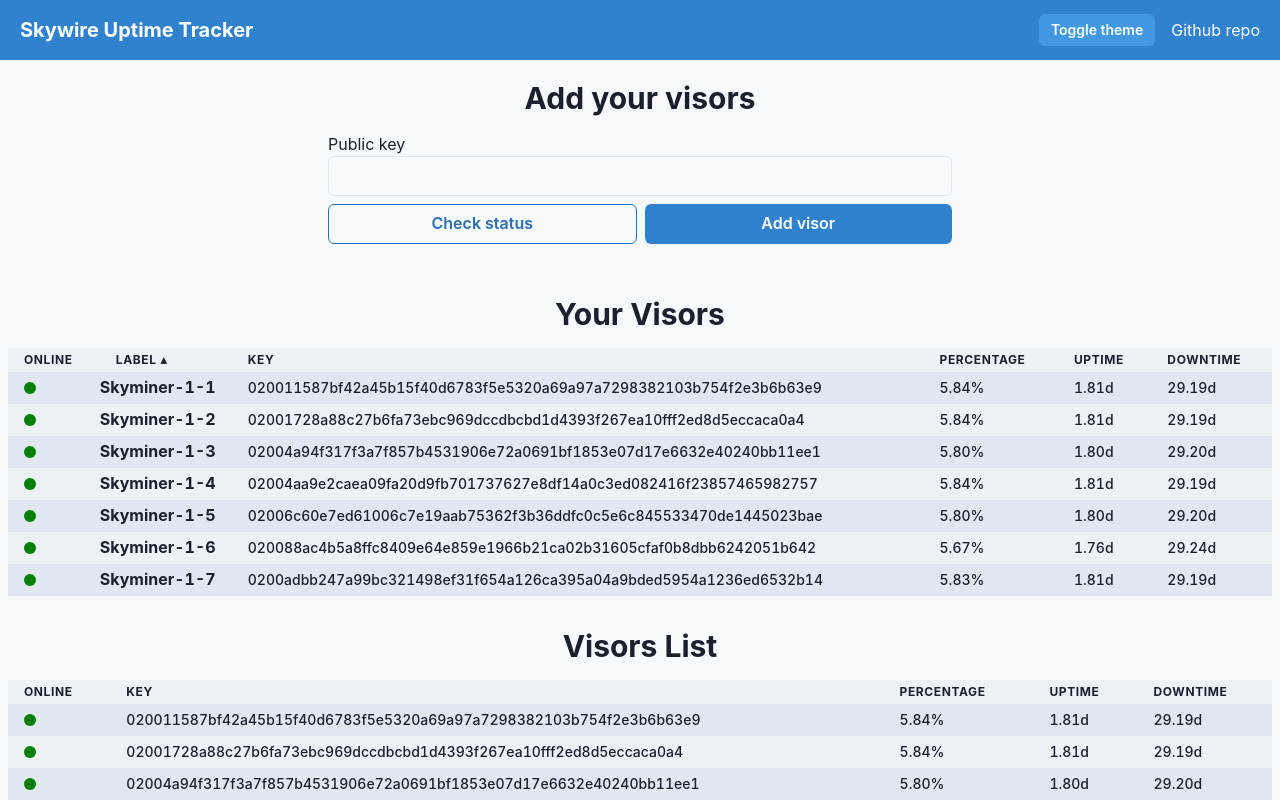
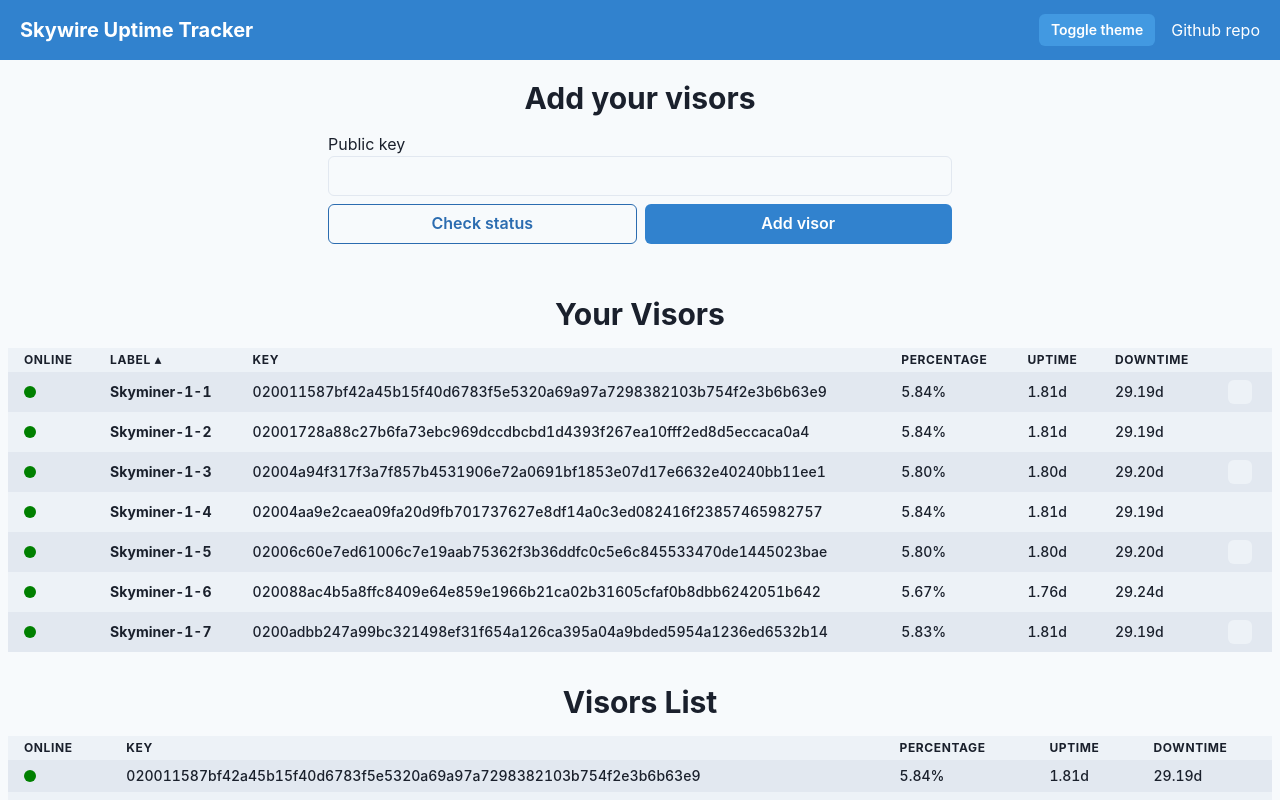
Before and after one commit to madeinchema/skywire-uptime-tracker, a Next.js app: page / in a window 1280 px wide. Shown: the top 800 px of the page. Built offline with nearby package versions, Linux system fonts and the light colour scheme.

Commit message:
add & handle visorRemoval button + minor table fixes

```diff
--- a/components/VisorsTable.tsx
+++ b/components/VisorsTable.tsx
@@ -10,12 +10,15 @@
   Editable,
   EditablePreview,
   EditableInput,
+  IconButton,
 } from '@chakra-ui/react'
+import { useDispatch } from 'react-redux'
 import {
   formatPercentage,
   formatSecsToDays,
 } from '../utils/functions/dataFormatter'
 import { VisorUptime, MyVisorUptime, VisorKey, VisorLabel } from '../interfaces'
+import { removeVisor } from '../state/slices/myVisorsSlice'
 
 type VisorFromDataSource = VisorUptime | MyVisorUptime
 type DataSource = VisorUptime[] | MyVisorUptime[]
@@ -32,6 +35,11 @@
   const areVisorsWithLabel = (
     dataToCheck: DataSource
   ): dataToCheck is DataSource => dataToCheck.some((visor) => 'label' in visor)
+  const dispatch = useDispatch()
+
+  const handleVisorRemoval = (key: VisorKey): void => {
+    dispatch(removeVisor({ key }))
+  }
 
   return (
     <Container px={2} maxW="container.xl">
@@ -45,13 +53,14 @@
               <Th isNumeric>Percentage</Th>
               <Th isNumeric>Uptime</Th>
               <Th isNumeric>Downtime</Th>
+              {dataSource && areVisorsWithLabel(dataSource) && <Th />}
             </Tr>
           </Thead>
           <Tbody>
             {dataSource &&
               dataSource.map((visor: VisorFromDataSource) => {
                 // TODO: Can this check be done at the dataSource level?
-                const isVisorWithLabel = (
+                const isMyVisor = (
                   visorToCheck: VisorFromDataSource
                 ): visorToCheck is MyVisorUptime => 'label' in visorToCheck
                 const formattedVisorData = {
@@ -70,7 +79,9 @@
                         bgColor={visor.online ? 'green' : 'red'}
                       />
                     </Td>
-                    {isVisorWithLabel(visor) && (
+
+                    {isMyVisor(visor) && (
+                      <Td>
                         <Editable
                           fontWeight="700"
                           defaultValue={visor.label}
@@ -81,6 +92,7 @@
                           <EditablePreview />
                           <EditableInput />
                         </Editable>
+                      </Td>
                     )}
                     <Td wordBreak="break-all" minW="320px">
                       {visor.key}
@@ -88,6 +100,17 @@
                     <Td isNumeric>{formattedVisorData.percentage}</Td>
                     <Td isNumeric>{formattedVisorData.uptime}</Td>
                     <Td isNumeric>{formattedVisorData.downtime}</Td>
+                    {isMyVisor(visor) && (
+                      <Td>
+                        <IconButton
+                          aria-label="Remove visor"
+                          size="xs"
+                          onClick={() => handleVisorRemoval(visor.key)}
+                        >
+                          Remove
+                        </IconButton>
+                      </Td>
+                    )}
                   </Tr>
                 )
               })}
```
Lines whose indentation alone changed are shown as unchanged.
